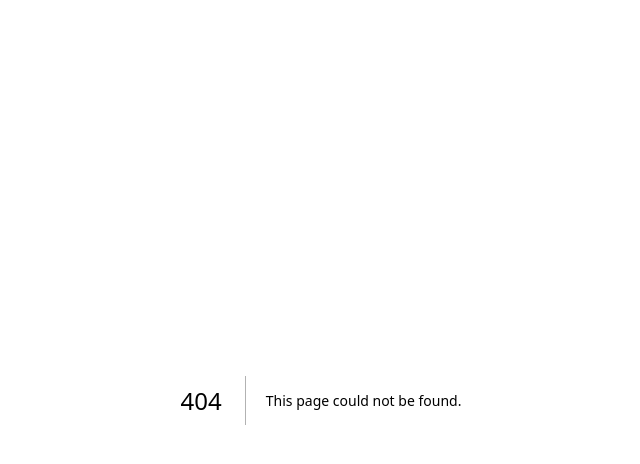
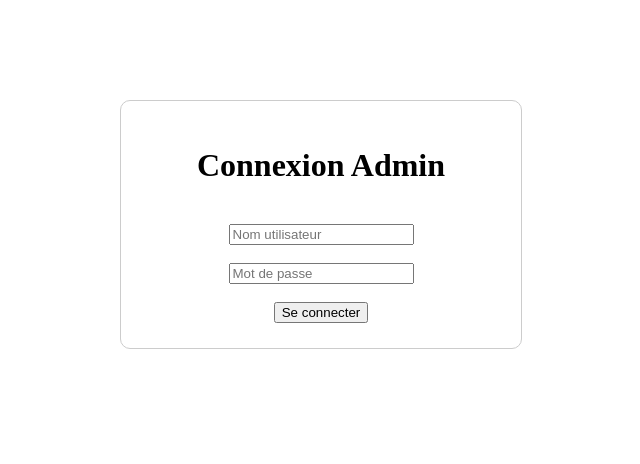
Before and after one commit to Frantzy01/NOGAP, a Next.js app: page /admin/login in a window 1280 px wide. Before the commit this address had no page. Shown: the top 464 px of the page, without its empty margins (319-959 px from the left). Built offline with nearby package versions, Linux system fonts and the light colour scheme.

Commit message:
Ajoute login admin

```diff
--- /dev/null
+++ b/app/admin/login/page.tsx
@@ -0,0 +1,74 @@
+"use client";
+
+import { useState } from "react";
+import { useRouter } from "next/navigation";
+
+export default function LoginAdmin() {
+
+  const router = useRouter();
+
+  const [username, setUsername] = useState("");
+  const [password, setPassword] = useState("");
+
+  const connecter = () => {
+
+    if (
+      username === "admin" &&
+      password === "Nogap2026"
+    ) {
+
+      localStorage.setItem("admin", "true");
+
+      router.push("/admin");
+
+    } else {
+
+      alert("Non itilizatè oswa modpas pa bon.");
+
+    }
+
+  };
+
+  return (
+
+    <main
+      style={{
+        maxWidth: "350px",
+        margin: "100px auto",
+        padding: "25px",
+        border: "1px solid #ccc",
+        borderRadius: "10px",
+        textAlign: "center"
+      }}
+    >
+
+      <h1>Connexion Admin</h1>
+
+      <br />
+
+      <input
+        placeholder="Nom utilisateur"
+        value={username}
+        onChange={(e)=>setUsername(e.target.value)}
+      />
+
+      <br /><br />
+
+      <input
+        type="password"
+        placeholder="Mot de passe"
+        value={password}
+        onChange={(e)=>setPassword(e.target.value)}
+      />
+
+      <br /><br />
+
+      <button onClick={connecter}>
+        Se connecter
+      </button>
+
+    </main>
+
+  );
+
+}
--- a/app/admin/page.tsx
+++ b/app/admin/page.tsx
@@ -2,13 +2,21 @@
 
 import { useEffect, useState } from "react";
 import { membres } from "@/app/data/membres";
+import { useRouter } from "next/navigation";
 
 export default function AdminPage() {
 
+  const router = useRouter();
   const [liste, setListe] = useState<any[]>([]);
 
+  useEffect(() => {
 
-  useEffect(() => {
+    const admin = localStorage.getItem("admin");
+
+    if (admin !== "true") {
+      router.push("/admin/login");
+      return;
+    }
 
     const nouvo = JSON.parse(
       localStorage.getItem("responsables") || "[]"
@@ -19,107 +27,108 @@ export default function AdminPage() {
       ...nouvo
     ]);
 
-  }, []);
+  }, [router]);
 
+  const supprimer = (id: string) => {
 
-
-  const supprimer = (id:string) => {
+    if (!confirm("Eske ou vle efase responsab sa a?")) return;
 
     const nouvo = JSON.parse(
       localStorage.getItem("responsables") || "[]"
     );
 
-
     const filtre = nouvo.filter(
-      (m:any) => m.id !== id
+      (m: any) => m.id !== id
     );
-
 
     localStorage.setItem(
       "responsables",
       JSON.stringify(filtre)
     );
 
-
     setListe([
       ...membres,
       ...filtre
     ]);
-
   };
-
 
   return (
 
-    <main style={{padding:"30px"}}>
+    <main style={{ padding: "30px" }}>
 
       <h1>Dashboard Admin NOGAP</h1>
 
-
       <br />
-
 
       <a href="/admin/ajouter">
         ➕ Ajouter Responsable
       </a>
 
-
       <h2>Liste Responsables</h2>
 
-
-      {
-        liste.map((membre)=>(
+      {liste.map((membre) => (
 
         <div
           key={membre.id}
           style={{
-              border:"1px solid #ccc",
-              padding:"15px",
-              marginTop:"15px"
+            border: "1px solid #ccc",
+            borderRadius: "10px",
+            padding: "15px",
+            marginTop: "15px",
+            boxShadow: "0 2px 8px rgba(0,0,0,0.1)"
           }}
         >
 
           <img
             src={membre.photo}
             width="80"
+            height="80"
             alt={membre.nom}
+            style={{
+              borderRadius: "50%",
+              objectFit: "cover"
+            }}
           />
-
 
           <h3>{membre.nom}</h3>
 
-            <p>{membre.fonksyon}</p>
+          <p>{membre.fonction}</p>
 
           <p>{membre.email}</p>
 
           <p>{membre.tel}</p>
 
+          <br />
 
           <a href={`/profil/${membre.id}`}>
-              Voir Profil
+            👤 Voir Profil
           </a>
+
           <br /><br />
 
           <a href={`/admin/modifier?id=${membre.id}`}>
             ✏️ Modifier
           </a>
 
-
           <br /><br />
-
 
           <button
             onClick={() => supprimer(membre.id)}
+            style={{
+              background: "red",
+              color: "white",
+              border: "none",
+              padding: "8px 15px",
+              borderRadius: "8px",
+              cursor: "pointer"
+            }}
           >
-              Supprimer
+            🗑️ Supprimer
           </button>
-
 
         </div>
 
-        ))
-      }
-
+      ))}
 
     </main>
 
```
Lines whose indentation alone changed are shown as unchanged.
